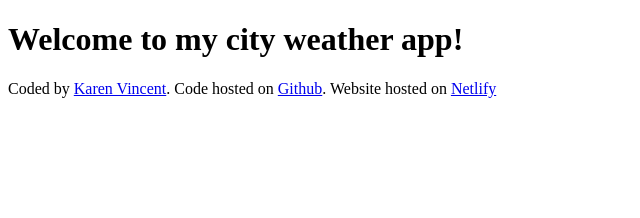
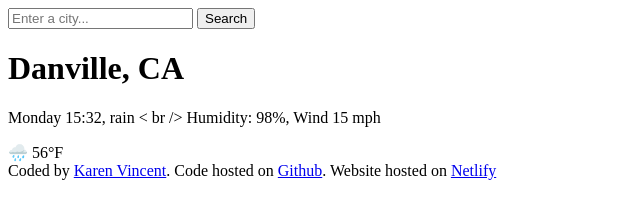
Before and after one commit to karenvincent/city-weather-app, a plain HTML site: page index.html in a window 1280 px wide. Shown: the whole page, without its empty margins (0-640 px from the left). Drawn offline with Linux system fonts and the light colour scheme.

Commit message:
Added application HTML

```diff
--- a/index.html
+++ b/index.html
@@ -6,7 +6,19 @@
     <title>City Weather App</title>
   </head>
   <body>
-    <h1>Welcome to my city weather app!</h1>
+    <header>
+      <form>
+        <input type="search" placeholder="Enter a city..." required />
+        <input type="submit" value="Search" />
+      </form>
+    </header>
+    <main>
+      <div>
+        <h1>Danville, CA</h1>
+        <p>Monday 15:32, rain < br /> Humidity: 98%, Wind 15 mph</p>
+      </div>
+      <div>🌧️ 56°F</div>
+    </main>
     <footer>
       Coded by
       <a href="https://github.com/karenvincent" target="_blank">Karen Vincent</a
```
